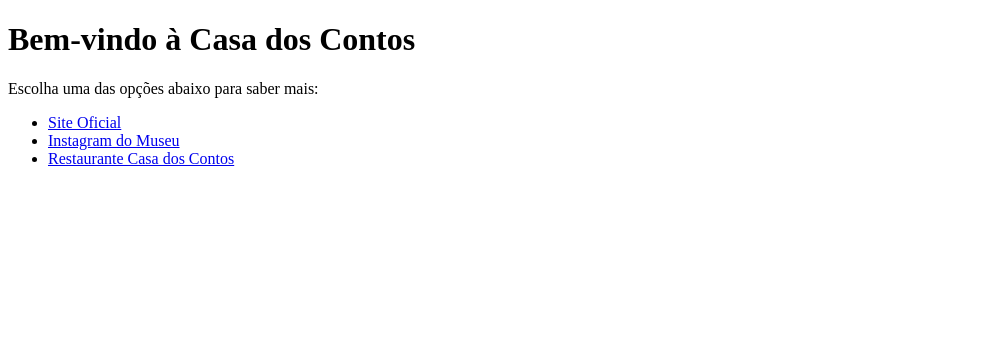
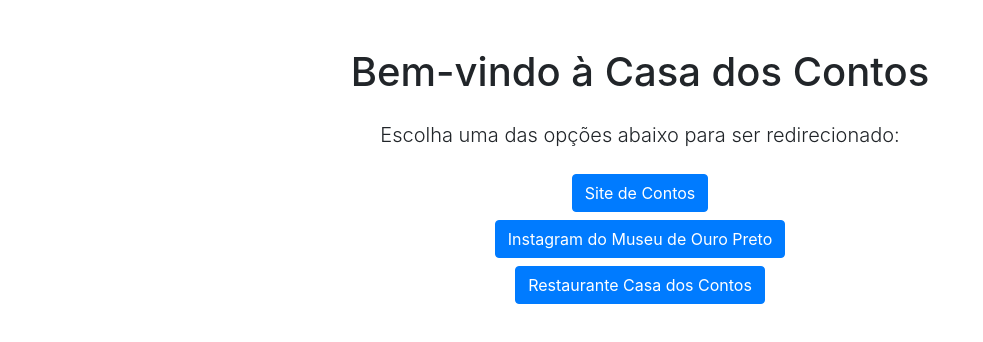
Before and after one commit to jcosca/redirecionador, a plain HTML site: page index.html in a window 1280 px wide. Shown: the whole page, without its empty margins (0-983 px from the left). Drawn offline with nearby package versions, Linux system fonts and the light colour scheme.

Commit message:
Update index.html

```diff
--- a/index.html
+++ b/index.html
@@ -4,14 +4,20 @@
     <meta charset="UTF-8">
     <meta name="viewport" content="width=device-width, initial-scale=1.0">
     <title>Casa dos Contos</title>
+    <link href="https://stackpath.bootstrapcdn.com/bootstrap/4.5.2/css/bootstrap.min.css" rel="stylesheet">
 </head>
 <body>
-    <h1>Bem-vindo à Casa dos Contos</h1>
-    <p>Escolha uma das opções abaixo para saber mais:</p>
-    <ul>
-        <li><a href="https://casadoscontos.com.br" target="_blank">Site Oficial</a></li>
-        <li><a href="https://www.instagram.com/museucasadoscontos/" target="_blank">Instagram do Museu</a></li>
-        <li><a href="https://www.restaurantecasadoscontos.com.br/" target="_blank">Restaurante Casa dos Contos</a></li>
-    </ul>
+    <div class="container text-center mt-5">
+        <h1 class="mb-4">Bem-vindo à Casa dos Contos</h1>
+        <p class="lead mb-4">Escolha uma das opções abaixo para ser redirecionado:</p>
+        <ul class="list-unstyled">
+            <li class="mb-2"><a class="btn btn-primary" href="https://casadoscontos.com.br" target="_blank">Site de Contos</a></li>
+            <li class="mb-2"><a class="btn btn-primary" href="https://www.instagram.com/museucasadoscontos/" target="_blank">Instagram do Museu de Ouro Preto</a></li>
+            <li class="mb-2"><a class="btn btn-primary" href="https://www.restaurantecasadoscontos.com.br/" target="_blank">Restaurante Casa dos Contos</a></li>
+        </ul>
+    </div>
+    <script src="https://code.jquery.com/jquery-3.5.1.slim.min.js"></script>
+    <script src="https://cdn.jsdelivr.net/npm/@popperjs/core@2.9.2/dist/umd/popper.min.js"></script>
+    <script src="https://stackpath.bootstrapcdn.com/bootstrap/4.5.2/js/bootstrap.min.js"></script>
 </body>
 </html>
```
